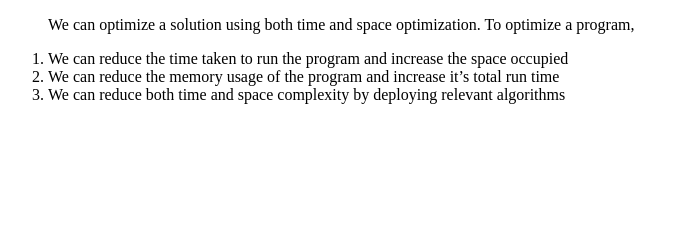
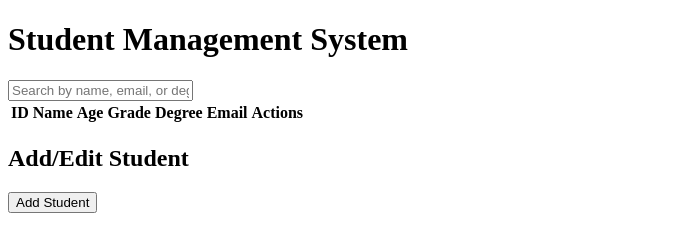
Before and after one commit to girish95500/student1, a website: page main.html in a window 1280 px wide. Shown: the whole page, without its empty margins (0-689 px from the left). Drawn offline with Linux system fonts and the light colour scheme.

Commit message:
Update main.html

```diff
--- a/main.html
+++ b/main.html
@@ -1,22 +1,40 @@
 <!DOCTYPE html>
+<html>
+<head>
+  <title>Student Management System</title>
+  <link rel="stylesheet" type="text/css" href="styles.css">
+</head>
+<body>
+  <h1>Student Management System</h1>
 
-<html>
+  <!-- Search box -->
+  <input type="text" id="searchInput" placeholder="Search by name, email, or degree">
 
-<head>
-	<link rel="stylesheet" href="styles.css">
-</head>
+  <!-- Students list -->
+  <table id="studentsTable">
+    <thead>
+      <tr>
+        <th>ID</th>
+        <th>Name</th>
+        <th>Age</th>
+        <th>Grade</th>
+        <th>Degree</th>
+        <th>Email</th>
+        <th>Actions</th>
+      </tr>
+    </thead>
+    <tbody id="studentsList">
+      <!-- Student data will be added here dynamically -->
+    </tbody>
+  </table>
 
-<body>
-	<!-- the entire body must be written by student -->
-    <script type="text/javascript" src="./script.js">
-</script>
+  <!-- Form to add/edit students -->
+  <h2>Add/Edit Student</h2>
+  <form id="studentForm">
+    <!-- Form inputs will be added here dynamically -->
+    <button type="submit" id="submitButton">Add Student</button>
+  </form>
 
-	<ol>
-		<p>We can optimize a solution using both time and space optimization. To optimize a program,</p>
-	<li>We can reduce the time taken to run the program and increase the space occupied</li>
-	<li>We can reduce the memory usage of the program and increase it’s total run time</li>
-	<li>We can reduce both time and space complexity by deploying relevant algorithms</li>
-
-</ol>
+  <script src="script.js"></script>
 </body>
 </html>
```
